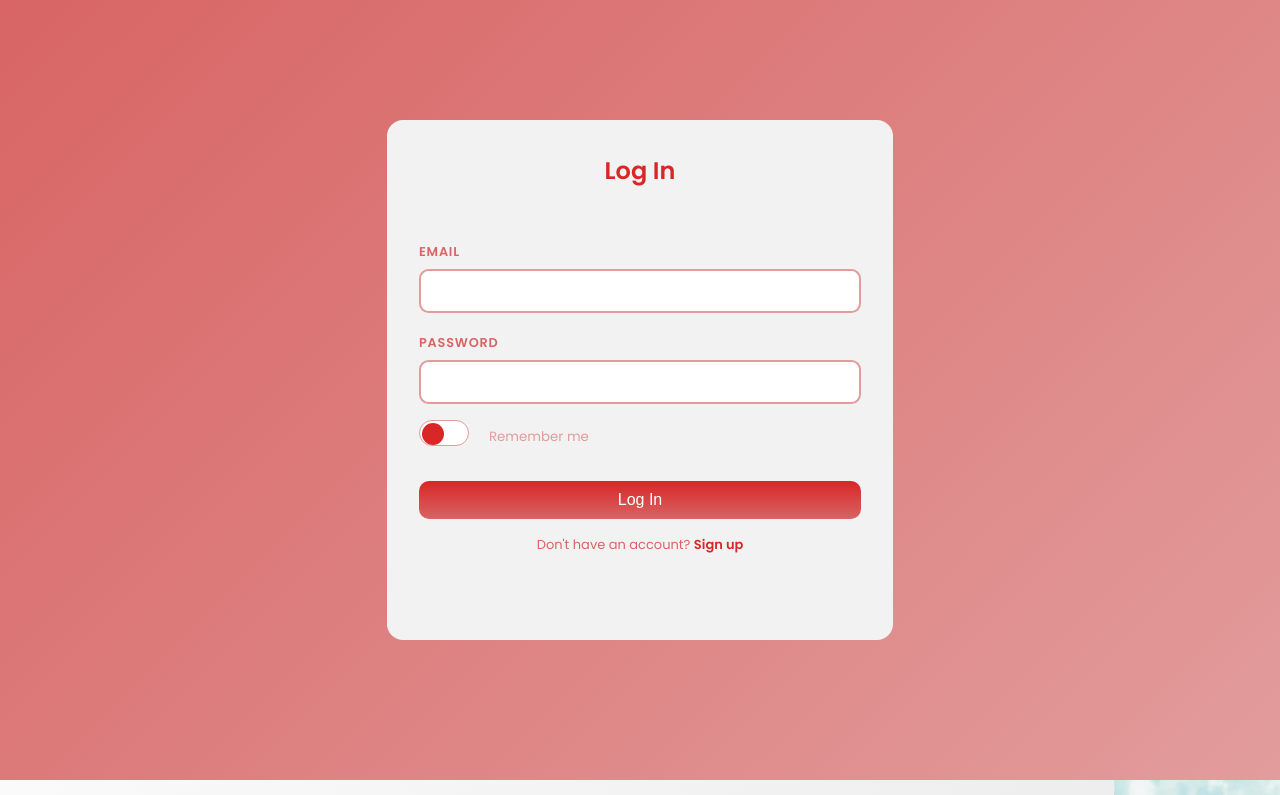
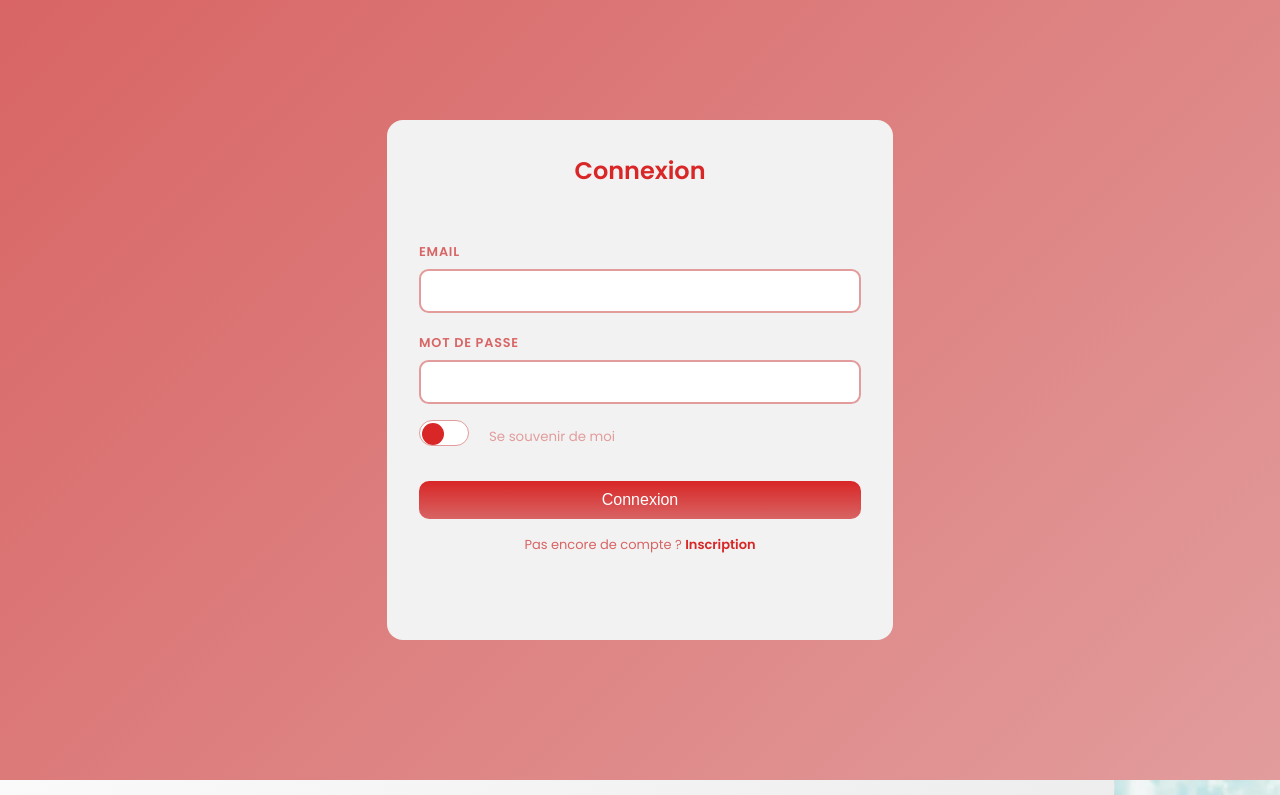
Before and after one commit to ValentinMadiot/components-auth_ui, a React (Vite) app: page / in a window 1280 px wide. Shown: the part 4020-4815 px from the top of the page. Built offline with nearby package versions, Linux system fonts and the light colour scheme.

Commit message:
refactor & translate auth5

```diff
--- a/src/components/auth-form-5/AuthForm5.jsx
+++ b/src/components/auth-form-5/AuthForm5.jsx
@@ -6,14 +6,12 @@ import "./authForm5.css";
 const AuthForm5 = () => {
   const [isLogin, setIsLogin] = useState(true);
 
-  const toggleForm = () => setIsLogin((prev) => !prev);
-
   return (
     <section className="auth5" id="auth5">
       {isLogin ? (
-        <LoginForm5 switchForm={toggleForm} />
+        <LoginForm5 switchForm={() => setIsLogin(false)} />
       ) : (
-        <SignupForm5 switchForm={toggleForm} />
+        <SignupForm5 switchForm={() => setIsLogin(true)} />
       )}
     </section>
   );
--- a/src/components/auth-form-5/LoginForm5.jsx
+++ b/src/components/auth-form-5/LoginForm5.jsx
@@ -1,35 +1,36 @@
 const LoginForm5 = ({ switchForm }) => {
   return (
-    <form className="form__container">
-      <h1>Log In</h1>
+    <form className="auth5__container">
+      <h1>Connexion</h1>
 
-      <div className="form__inner login">
+      <div className="auth5__inner auth5__login">
         <article>
           <label htmlFor="email">Email</label>
           <input type="email" name="email" id="email" required />
         </article>
 
         <article>
-          <label htmlFor="password">Password</label>
+          <label htmlFor="password">Mot de passe</label>
           <input type="password" name="password" id="password" required />
         </article>
       </div>
 
-      <div className="form__checkboxes">
+      <div className="auth5__checkboxes">
         <article>
           <input type="checkbox" id="checkbox" className="checkbox" />
           <label htmlFor="checkbox" className="label">
             <div className="ball"></div>
           </label>
         </article>
-        <small>Remember me</small>
+        <small>Se souvenir de moi</small>
       </div>
 
-      <button className="form__btn" type="submit">
-        Log In
+      <button className="auth5__btn" type="submit">
+        Connexion
       </button>
-      <p className="form__switch">
-        Don't have an account? <span onClick={switchForm}>Sign up</span>
+
+      <p className="auth5__switch">
+        Pas encore de compte ? <span onClick={switchForm}>Inscription</span>
       </p>
     </form>
   );
--- a/src/components/auth-form-5/SignupForm5.jsx
+++ b/src/components/auth-form-5/SignupForm5.jsx
@@ -1,28 +1,28 @@
 const SignupForm5 = ({ switchForm }) => {
   return (
-    <form className="form__container">
-      <h1>Create an account</h1>
+    <form className="auth5__container">
+      <h1>Créer un compte</h1>
 
-      <div className="form__inner">
+      <div className="auth5__inner">
         <article>
-          <label htmlFor="firstName">First name</label>
+          <label htmlFor="firstName">Prénom</label>
           <input type="text" name="firstName" id="firstName" required />
         </article>
 
         <article>
-          <label htmlFor="lastName">Last name</label>
+          <label htmlFor="lastName">Nom</label>
           <input type="text" name="lastName" id="lastName" required />
         </article>
       </div>
 
-      <div className="form__inner">
+      <div className="auth5__inner">
         <article>
           <label htmlFor="email">Email</label>
           <input type="email" name="email" id="email" required />
         </article>
 
         <article>
-          <label htmlFor="password-one">Password</label>
+          <label htmlFor="password-one">Mot de passe</label>
           <input
             type="password"
             name="password-one"
@@ -32,31 +32,32 @@ const SignupForm5 = ({ switchForm }) => {
         </article>
       </div>
 
-      <div className="form__checkboxes">
+      <div className="auth5__checkboxes">
         <article>
           <input type="checkbox" id="checkbox" className="checkbox" required />
           <label htmlFor="checkbox" className="label">
             <div className="ball"></div>
           </label>
         </article>
-        <small>I have read and agree to the Privacy Policy</small>
+        <small>J’ai lu et j’accepte la politique de confidentialité</small>
       </div>
 
-      <div className="form__checkboxes">
+      <div className="auth5__checkboxes">
         <article>
           <input type="checkbox" id="checkbox-two" className="checkbox" />
           <label htmlFor="checkbox-two" className="label">
             <div className="ball"></div>
           </label>
         </article>
-        <small>Receive updates and features</small>
+        <small>Recevoir les nouveautés et mises à jour</small>
       </div>
 
-      <button className="form__btn" type="submit">
-        Create Account
+      <button className="auth5__btn" type="submit">
+        Créer un compte
       </button>
-      <p className="form__switch">
-        Already have an account? <span onClick={switchForm}>Log in</span>
+
+      <p className="auth5__switch">
+        Vous avez déjà un compte ? <span onClick={switchForm}>Connexion</span>
       </p>
     </form>
   );
--- a/src/components/auth-form-5/authForm5.css
+++ b/src/components/auth-form-5/authForm5.css
@@ -15,7 +15,7 @@
   font-size: var(--normal-font-size);
 }
 
-.form__container {
+.auth5__container {
   background-color: var(--color-text);
   padding: 1rem;
   border-radius: 1rem;
@@ -23,27 +23,27 @@
   width: 100%;
 }
 
-.form__container h1 {
+.auth5__container h1 {
   text-align: center;
   margin-bottom: 0.75rem;
   color: var(--color-red);
 }
 
-.form__inner {
+.auth5__inner {
   display: flex;
   flex-direction: column;
 }
 
-.login {
+.auth5__login {
   flex-direction: column !important;
   gap: 0 !important;
 }
 
-.form__inner article {
+.auth5__inner article {
   margin-top: 0.75rem;
 }
 
-.form__container label {
+.auth5__container label {
   display: block;
   font-weight: bold;
   font-size: 0.8rem;
@@ -53,7 +53,7 @@
   color: var(--color-red-light);
 }
 
-.form__container input {
+.auth5__container input {
   border: 2px solid var(--color-red-lighten);
   border-radius: 0.6rem;
   outline: none;
@@ -62,11 +62,11 @@
   font-family: var(--font-family);
 }
 
-.form__container input:focus {
+.auth5__container input:focus {
   border: 2px solid var(--color-red);
 }
 
-.form__btn {
+.auth5__btn {
   padding: 0.625rem 3rem;
   font-size: 1rem;
   background: linear-gradient(180deg, var(--color-red), var(--color-red-light));
@@ -79,19 +79,19 @@
   width: 100%;
 }
 
-.form__btn:hover {
+.auth5__btn:hover {
   cursor: pointer;
   opacity: 0.75;
 }
 
-.form__checkboxes {
+.auth5__checkboxes {
   display: flex;
   align-items: center;
   justify-content: start;
   margin: 1rem 0 0.5rem 0;
 }
 
-.form__checkboxes small {
+.auth5__checkboxes small {
   color: var(--color-red-lighten);
 }
 
@@ -125,20 +125,20 @@
   transform: translateX(22.5px);
 }
 
-.form__switch {
+.auth5__switch {
   margin-top: 1rem;
   text-align: center;
   font-size: var(--small-font-size);
   color: var(--color-red-light);
 }
 
-.form__switch span {
+.auth5__switch span {
   font-weight: 600;
   color: var(--color-red);
   cursor: pointer;
 }
 
-.form__switch span:hover {
+.auth5__switch span:hover {
   text-decoration: underline;
 }
 
@@ -147,7 +147,7 @@
     padding: 2rem 1rem;
   }
 
-  .form__container {
+  .auth5__container {
     padding: 2rem;
     min-height: 645px;
     min-width: 425px;
@@ -161,21 +161,21 @@
     min-height: auto;
   }
 
-  .form__container {
+  .auth5__container {
     min-height: 520px;
     min-width: 506px;
   }
 
-  .form__container h1 {
+  .auth5__container h1 {
     margin-bottom: 2rem;
   }
 
-  .form__inner {
+  .auth5__inner {
     flex-direction: row;
     gap: 1.25rem;
   }
 
-  .form__inner article {
+  .auth5__inner article {
     flex: 1;
     margin-top: 1.25rem;
   }
```
